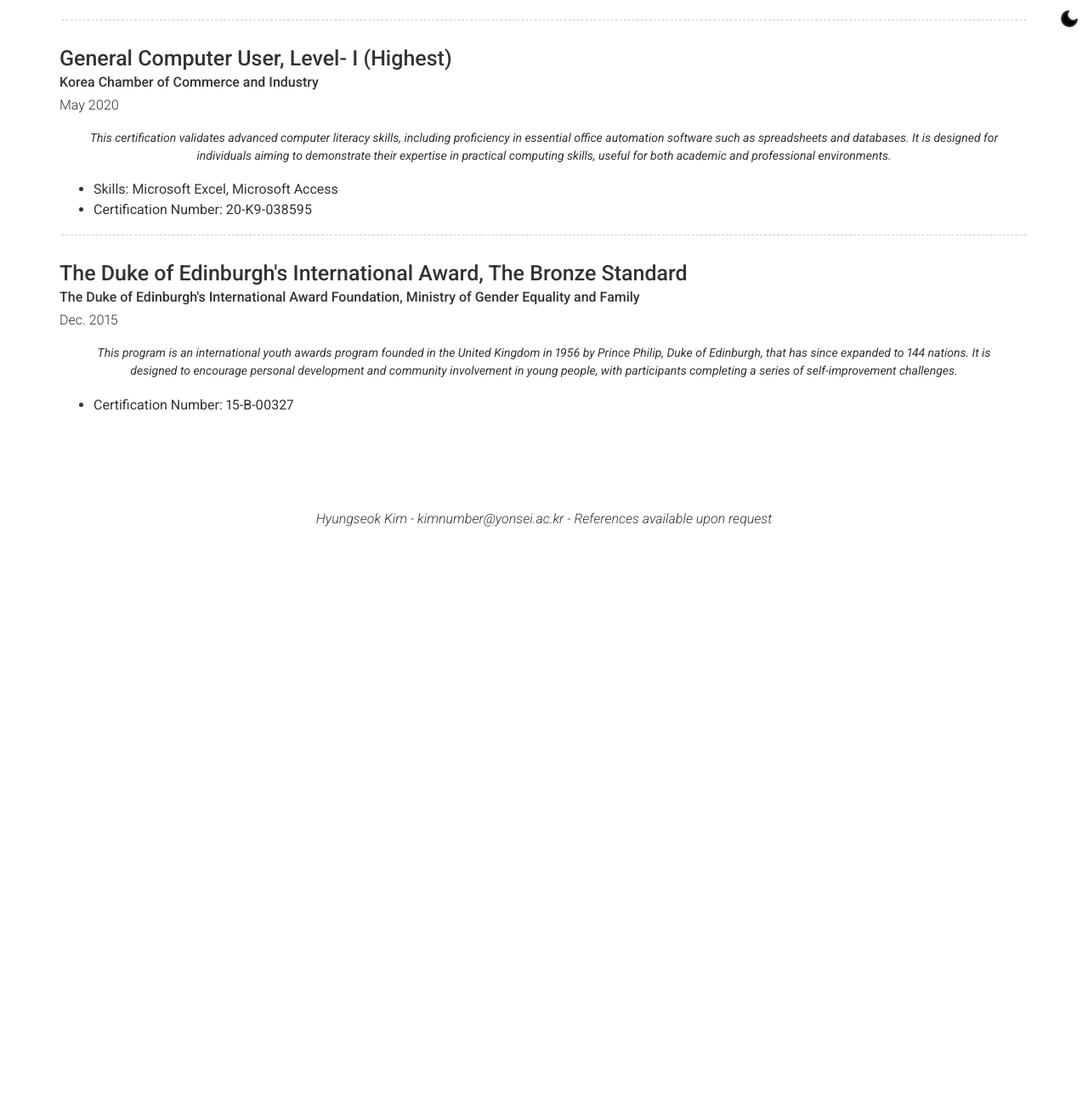
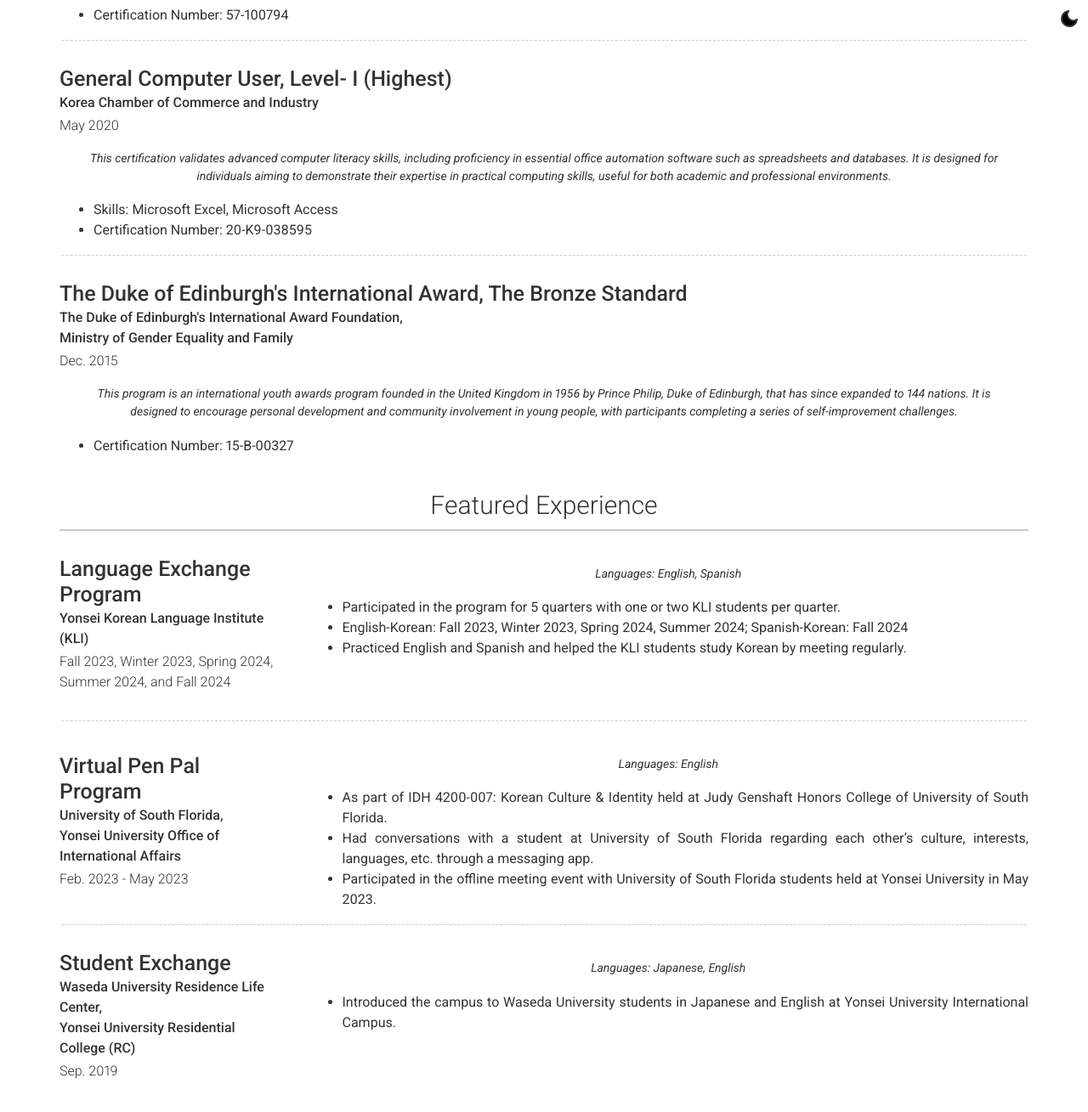
Before and after one commit to fluorite42/deprecated-website, a Jekyll site: the page built from index.markdown, in a window 1280 px wide and 1400 px high, scrolled down 3695 px. Shown: the top 1309 px of the window at 85% size. Built offline with Jekyll 4.4.1, drawn with Linux system fonts in a browser that asks for light colours; nearby versions of some CDN libraries; before the commit the page ends 4325 px from its top, so only the background shows below that; some of the changed text lies outside the part shown.

Commit message:
ADD Featured Ex

```diff
--- a/_data/certifications.yml
+++ b/_data/certifications.yml
@@ -45,7 +45,8 @@
       - layout: top
         title: The Duke of Edinburgh's International Award, The Bronze Standard
         sub_title: |
-          The Duke of Edinburgh's International Award Foundation, Ministry of Gender Equality and Family
+          The Duke of Edinburgh's International Award Foundation,
+          Ministry of Gender Equality and Family
         caption: Dec. 2015
         quote: >
           This program is an international youth awards program founded in the United Kingdom in 1956 by Prince Philip, Duke of Edinburgh, that has since expanded to 144 nations.
--- /dev/null
+++ b/_data/featured_ex.yml
@@ -0,0 +1,41 @@
+content:
+  - title: Featured Experience
+    layout: list
+    content:
+      - layout: left
+        title: Language Exchange Program
+        sub_title: |
+          Yonsei Korean Language Institute (KLI)
+        caption: Fall 2023, Winter 2023, Spring 2024, Summer 2024, and Fall 2024
+        quote: >
+          Languages: English, Spanish
+        description: |
+          - Participated in the program for 5 quarters with one or two KLI students per quarter.
+          - English-Korean: Fall 2023, Winter 2023, Spring 2024, Summer 2024; Spanish-Korean: Fall 2024
+          - Practiced English and Spanish and helped the KLI students study Korean by meeting regularly.
+        border: weak
+
+      - layout: left
+        title: Virtual Pen Pal Program
+        sub_title: |
+          University of South Florida,
+          Yonsei University Office of International Affairs
+        caption: Feb. 2023 - May 2023
+        quote: >
+          Languages: English
+        description: |
+          - As part of IDH 4200-007: Korean Culture & Identity held at Judy Genshaft Honors College of University of South Florida.
+          - Had conversations with a student at University of South Florida regarding each other’s culture, interests, languages, etc. through a messaging app.
+          - Participated in the offline meeting event with University of South Florida students held at Yonsei University in May 2023.
+        border: weak
+
+      - layout: left
+        title: Student Exchange
+        sub_title: |
+          Waseda University Residence Life Center,
+          Yonsei University Residential College (RC)
+        caption: Sep. 2019
+        quote: >
+          Languages: Japanese, English
+        description: |
+          - Introduced the campus to Waseda University students in Japanese and English at Yonsei University International Campus.
--- a/_data/projects.yml
+++ b/_data/projects.yml
@@ -5,7 +5,8 @@
       - layout: top
         title: Developing A High-Speed Quantum Circuit Simulator Supports Verification and Testing of Hyperscale Quantum Algorithms
         sub_title: |
-          Hyundai NGV, Embedded Systems and Computer Architecture Lab (eSCaL)
+          Hyundai NGV,
+          Embedded Systems and Computer Architecture Lab (eSCaL)
         caption: Jul. 2024 - Oct. 2024
         description: |
           - Client Company: Hyundai NGV
--- a/_includes/section-list.html
+++ b/_includes/section-list.html
@@ -30,6 +30,7 @@
           </a>
         {% endfor %}
       </p>
+
     </div>
 
 
--- a/_layouts/default.html
+++ b/_layouts/default.html
@@ -70,6 +70,13 @@
         </div>
       {% endfor %}
 
+      {% for section in site.data.featured_ex.content %}
+        <div class="container {{ section.layout }}-container">
+          <h3 id="{{ section.title | slugify }}">{{ section.title }}</h3>
+          {% include {{ section.layout | prepend: "section-" | append: ".html" }} content=section.content %}
+        </div>
+      {% endfor %}
+
     </div>
   </main>
 
```
